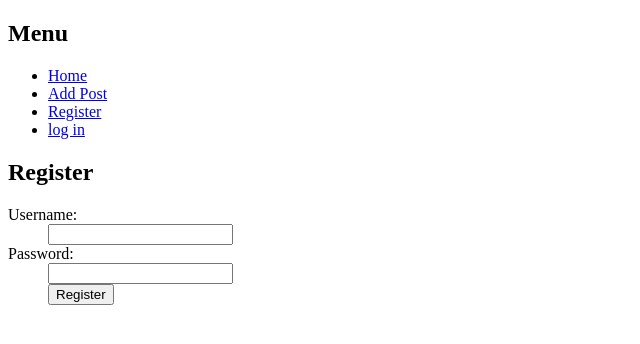
After one commit to bu3alwa/simple-blog, a Flask app: page /register in a window 1280 px wide. The commit adds this page. Shown: the top 344 px of the page, without its empty margins (0-640 px from the left). Run offline with Flask 2, Linux system fonts and the light colour scheme; parts of the project's set-up code (start-up, migrations or seed data) failed here and were passed over.

Commit message:
update login and registration views

```diff
--- a/pyapp/__init__.py
+++ b/pyapp/__init__.py
@@ -5,7 +5,7 @@ import sys
 import yaml
 import argparse
 
-parser = argparse.ArgumentParser()
+parser = argparse.ArgumentParser(prog='pyapp')
 parser.add_argument("-c", "--config", help="path to config file", type=str, required=True)
 args = parser.parse_args()
 
@@ -23,7 +23,7 @@ SECRET_KEY = 'test'
 
 app = Flask(__name__)
 
-app.config['SECRET_KEY'] = "test"
+app.config['SECRET_KEY'] = SECRET_KEY
 app.config['SQLALCHEMY_DATABASE_URI'] = DB_TYPE + '://' + DB_USER + ":" + DB_PASS + '@' + DB_HOST + ':' + DB_PORT + '/' + DB_NAME
 db = SQLAlchemy(app)
 
--- a/pyapp/__main__.py
+++ b/pyapp/__main__.py
@@ -1,8 +1,9 @@
 import sys
+import time
 from tornado.wsgi import WSGIContainer
 from tornado.httpserver import HTTPServer
 from tornado.ioloop import IOLoop
-from pyapp import app
+from pyapp import app, args
 
 PORT = 80
 
--- a/pyapp/templates/layout.html
+++ b/pyapp/templates/layout.html
@@ -10,6 +10,7 @@
 <ul>
   <li><a href="/">Home</a></li>
   <li><a href="post">Add Post</a></li>
+  <li><a href="register">Register</a></li>
   <li>
       {% if not session.logged_in %}
          <a href="{{ url_for('login') }}">log in</a>
--- /dev/null
+++ b/pyapp/templates/register.html
@@ -0,0 +1,14 @@
+{% extends "layout.html" %}
+{% block content %}
+    <h2>Register</h2>
+        {% if error %}<strong>Error: </strong> {{ error }}{% endif %}
+        <form action="{{ url_for('register') }}" method=post>
+        <dl>
+          <dt>Username:
+          <dd><input type=text name=username>
+          <dt>Password:
+          <dd><input type=password name=password>
+          <dd><input type=submit value=Register>
+        </dl>
+      </form>
+{% endblock %}
--- a/pyapp/views.py
+++ b/pyapp/views.py
@@ -24,8 +24,8 @@ def index():
 @app.route('/login', methods=['GET', 'POST'])
 def login():
     if request.method == 'POST':
-        user_name = request.args.get('user').strip()
-        password = request.args.get('pass')
+        user_name = request.args.get('username')
+        password = request.args.get('password')
         try:
             user = User.query.filter_by(username=user_name).first()
             if user.verify_pass(password):
@@ -33,11 +33,22 @@ def login():
             else:
                 return render_template("login.html")
         except:
-            return "login error"
+            return render_template("login.html", error='login error')
 
     elif request.method == 'GET':
          return render_template("login.html")
 
-@app.route('/create-user')
-def create_user():
-    return render_template("create_user")
+@app.route('/register', methods=['GET', 'POST'])
+def register():
+    if request.method == 'GET':
+         return render_template("register.html")
+
+    if request.method == 'POST':
+        username = request.args.get('username')
+        password = request.args.get('password')
+        try:
+            newuser = User(username, password)
+            db.session.add(newuser)
+            db.session.commit()
+        except:
+            return render_template("register.html", error='registration failed')
--- a/setup.py
+++ b/setup.py
@@ -8,6 +8,7 @@ setup(
         include_package_data=True,
         install_requires=[
             'passlib',
+            'python-daemon',
             'MySQL-python',
             'tornado',
             'pyyaml',
```
Also changed, not shown: 2 other files.
